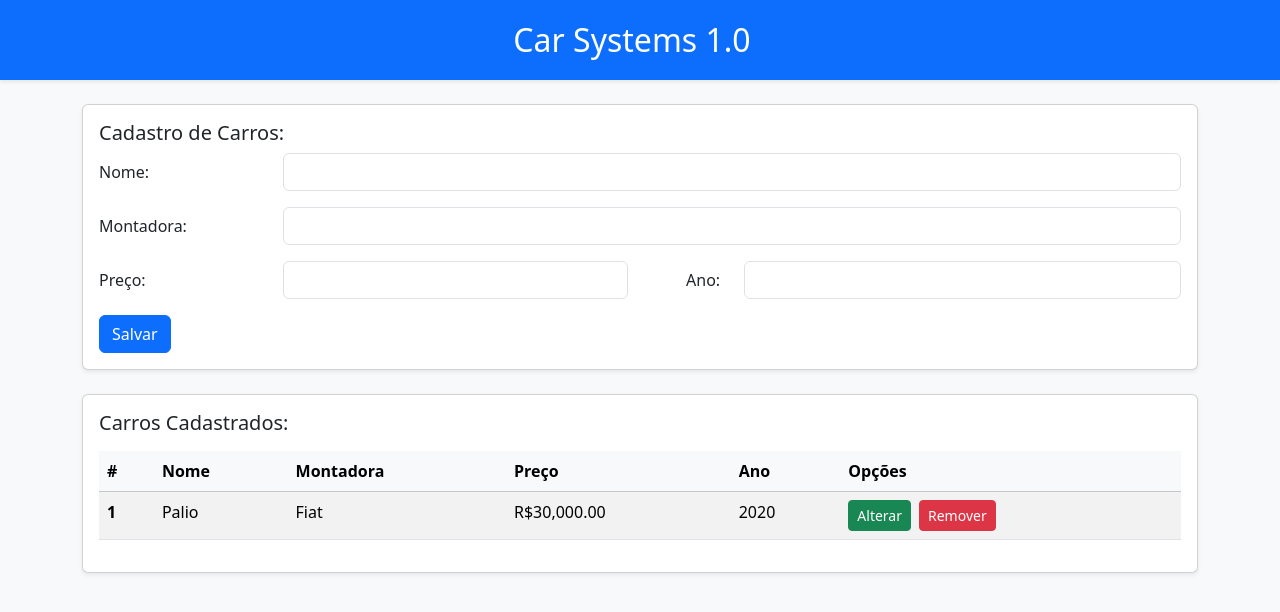
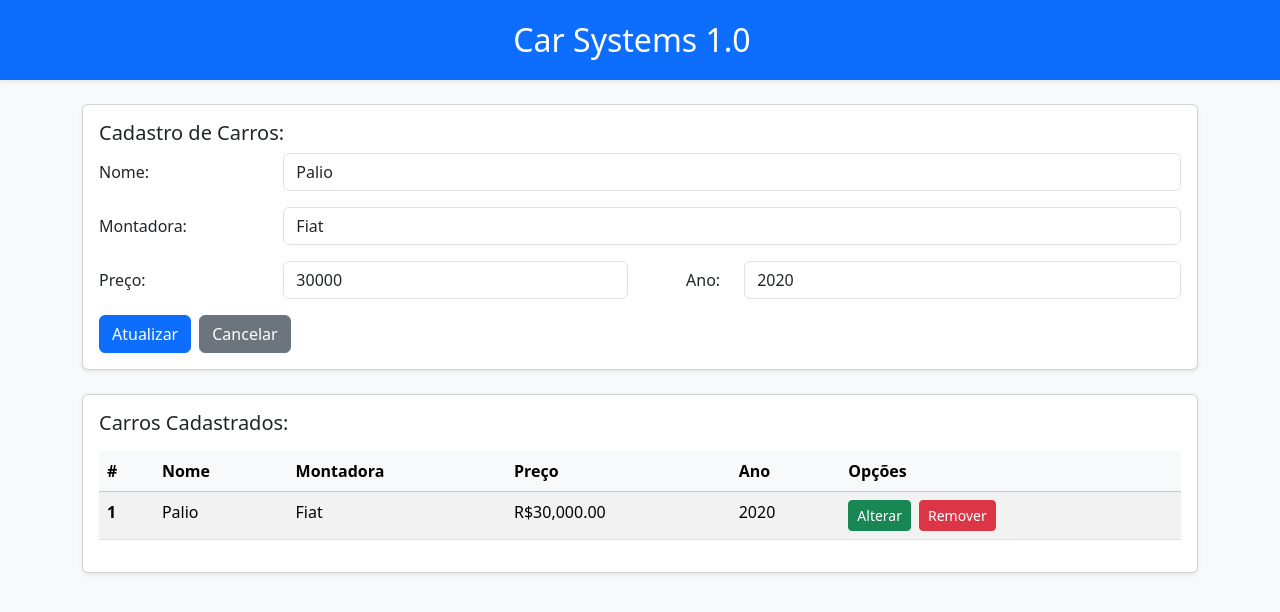
Before and after one commit to ArthurMotter/projeto02-modulo03, an Angular app: page / in a window 1280 px wide. Both pictures are taken after a click on the button "Alterar". Shown: the top 612 px of the page. Built offline with nearby package versions, Linux system fonts and the light colour scheme.

Commit message:
edition logic + components refinement

```diff
--- a/src/app/app.component.html
+++ b/src/app/app.component.html
@@ -9,7 +9,13 @@
 
 <!-- Main content area -->
 <main class="container">
-  <!-- Custom components -->
-  <app-car-form (carAdded)="onCarAdded($event)"></app-car-form>
-  <app-car-list [cars]="cars" (carDeleted)="onCarDeleted($event)"></app-car-list>
+  <app-car-form
+    [carToEdit]="carToEdit"
+    (carAdded)="onCarSaved($event)">
+  </app-car-form>
+  <app-car-list
+    [cars]="cars"
+    (carDeleted)="onCarDeleted($event)"
+    (carEdit)="onCarEdit($event)">
+  </app-car-list>
 </main>
--- a/src/app/app.component.ts
+++ b/src/app/app.component.ts
@@ -17,9 +17,24 @@ export class AppComponent {
     { name: 'Palio', assembler: 'Fiat', price: 30000, year: 2020 }
   ];
 
-  // Method to handle the event emitted by the form
-  onCarAdded(car: Car) {
-    this.cars.push(car);
+  carToEdit: Car | null = null;
+  carToEditIndex: number | null = null;
+
+  // Method to handle both create and update
+  onCarSaved(car: Car) {
+    if (this.carToEditIndex !== null) {
+      this.cars[this.carToEditIndex] = car;
+    } else {
+      this.cars.push(car);
+    }
+    this.carToEdit = null;
+    this.carToEditIndex = null;
+  }
+
+  // Method to handle the edition emitted from parents
+  onCarEdit(index: number) {
+    this.carToEditIndex = index;
+    this.carToEdit = { ...this.cars[index] };
   }
 
   // Method to handle the deletion emitted by the table
--- a/src/app/components/car-form/car-form.component.html
+++ b/src/app/components/car-form/car-form.component.html
@@ -6,31 +6,37 @@
             <div class="mb-3 row">
                 <label for="carName" class="col-sm-2 col-form-label">Nome:</label>
                 <div class="col-sm-10">
-          <input type="text" class="form-control" id="carName" name="carName" [(ngModel)]="newCar.name" required>
+                    <input type="text" class="form-control" id="carName" name="carName" [(ngModel)]="carModel.name"
+                        required>
                 </div>
             </div>
 
             <div class="mb-3 row">
                 <label for="carAssembler" class="col-sm-2 col-form-label">Montadora:</label>
                 <div class="col-sm-10">
-          <input type="text" class="form-control" id="carAssembler" name="carAssembler" [(ngModel)]="newCar.assembler" required>
+                    <input type="text" class="form-control" id="carAssembler" name="carAssembler"
+                        [(ngModel)]="carModel.assembler" required>
                 </div>
             </div>
 
             <div class="mb-3 row">
                 <label for="carPrice" class="col-sm-2 col-form-label">Preço:</label>
                 <div class="col-sm-4">
-          <input type="number" class="form-control" id="carPrice" name="carPrice" [(ngModel)]="newCar.price" required>
+                    <input type="number" class="form-control" id="carPrice" name="carPrice" [(ngModel)]="carModel.price"
+                        required>
                 </div>
 
                 <label for="carYear" class="col-sm-1 col-form-label text-end">Ano:</label>
                 <div class="col-sm-5">
-          <input type="number" class="form-control" id="carYear" name="carYear" [(ngModel)]="newCar.year" required>
+                    <input type="number" class="form-control" id="carYear" name="carYear" [(ngModel)]="carModel.year"
+                        required>
                 </div>
             </div>
 
             <div class="d-flex justify-content-start">
-        <button type="submit" class="btn btn-primary">Salvar</button>
+                <button type="submit" class="btn btn-primary">{{ isEditMode ? 'Atualizar' : 'Salvar' }}</button>
+                <button *ngIf="isEditMode" (click)="resetForm()" type="button"
+                    class="btn btn-secondary ms-2">Cancelar</button>
             </div>
         </form>
     </div>
--- a/src/app/components/car-form/car-form.component.ts
+++ b/src/app/components/car-form/car-form.component.ts
@@ -1,34 +1,46 @@
-import { Component, EventEmitter, Output } from '@angular/core';
+import { Component, EventEmitter, Input, Output, SimpleChanges } from '@angular/core';
 import { Car } from '../../models/car.model';
 import { FormsModule } from '@angular/forms';
+import { CommonModule } from '@angular/common';
 
 @Component({
   selector: 'app-car-form',
-  imports: [FormsModule],
+  imports: [CommonModule, FormsModule],
   templateUrl: './car-form.component.html',
   styleUrl: './car-form.component.css'
 })
 export class CarFormComponent {
+  // Receive the object by Id from parent
+  @Input() carToEdit: Car | null = null;
+
   // Event emitter that will output the object
   @Output() carAdded = new EventEmitter<Car>();
 
-  // Object to send
-  newCar: Car = {
-    name: '',
-    assembler: '',
-    price: null,
-    year: null
-  };
+  // Object to send and manipulate
+  carModel: Car = { name: '', assembler: '', price: null, year: null };
+  isEditMode = false;
 
-  // Method to save the object
+  // Methods
+  ngOnChanges(changes: SimpleChanges): void {
+    if (changes['carToEdit'] && this.carToEdit) {
+      this.carModel = { ...this.carToEdit };
+      this.isEditMode = true;
+    }
+  }
+
   saveCar() {
-    if (!this.newCar.name || !this.newCar.assembler || !this.newCar.price || !this.newCar.year) {
+    if (!this.carModel.name || !this.carModel.assembler || !this.carModel.price || !this.carModel.year) {
       alert('Por favor, preencha todos os campos!');
       return;
     }
 
-    this.carAdded.emit(this.newCar);
+    this.carAdded.emit(this.carModel);
+    this.resetForm();
+  }
 
-    this.newCar = { name: '', assembler: '', price: null, year: null };
+  // Handlers
+  resetForm() {
+    this.carModel = { name: '', assembler: '', price: null, year: null };
+    this.isEditMode = false;
   }
 }
--- a/src/app/components/car-list/car-list.component.html
+++ b/src/app/components/car-list/car-list.component.html
@@ -21,7 +21,7 @@
           <td>{{ car.price | currency:'BRL' }}</td>
           <td>{{ car.year }}</td>
           <td>
-            <button class="btn btn-success btn-sm me-2">Alterar</button>
+            <button (click)="editCar(i)" class="btn btn-success btn-sm me-2">Alterar</button>
             <button (click)="deleteCar(i)" class="btn btn-danger btn-sm">Remover</button>
           </td>
         </tr>
--- a/src/app/components/car-list/car-list.component.ts
+++ b/src/app/components/car-list/car-list.component.ts
@@ -14,6 +14,13 @@ export class CarListComponent {
 
   // Emmit the car to be deleted by Id
   @Output() carDeleted = new EventEmitter<number>();
+  // Emmit the car to be edited by Id
+  @Output() carEdit = new EventEmitter<number>();
+
+  // Car edition method
+  editCar(index: number) {
+    this.carEdit.emit(index);
+  }
 
   // Car deletion method
   deleteCar(index: number) {
```
Lines whose indentation alone changed are shown as unchanged.
